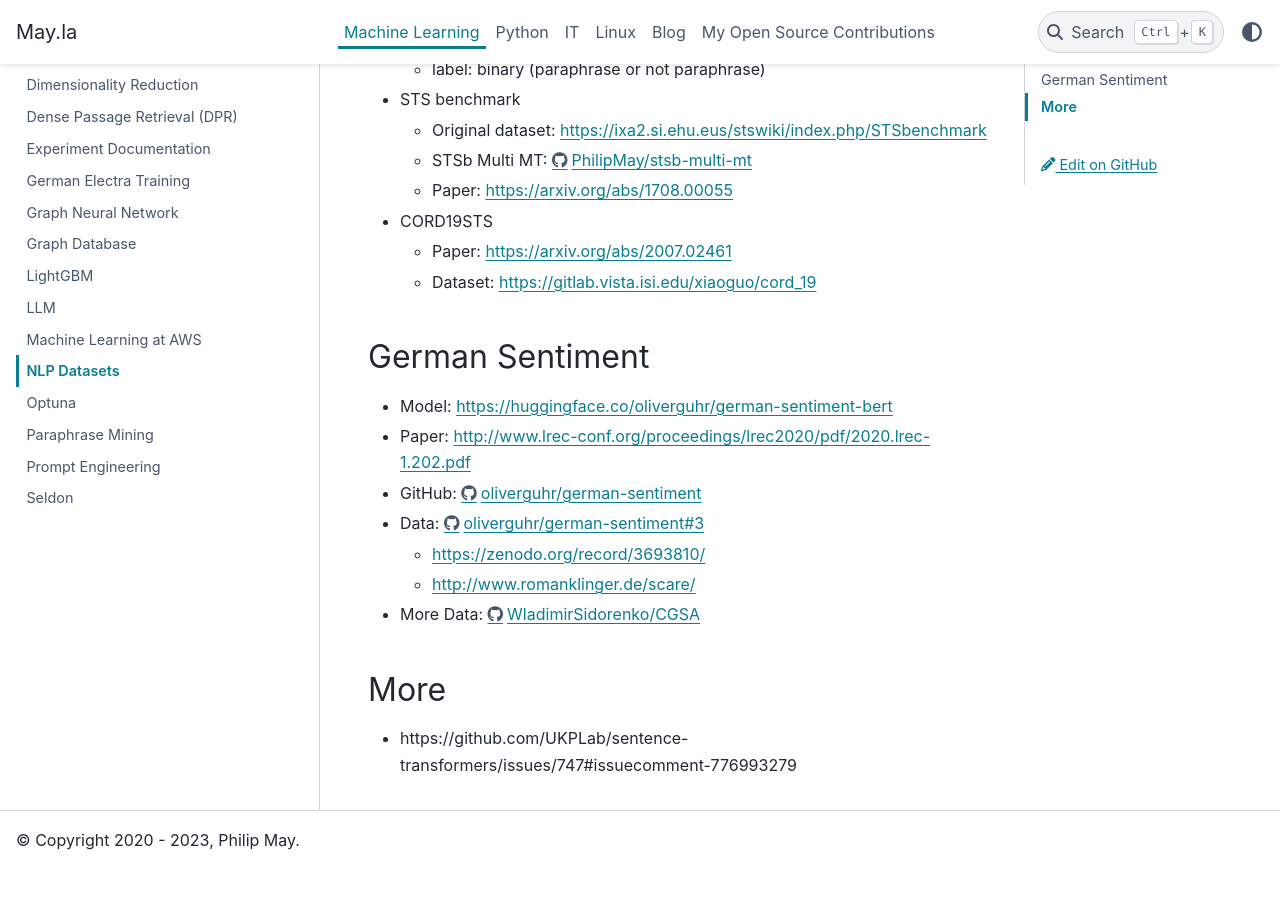
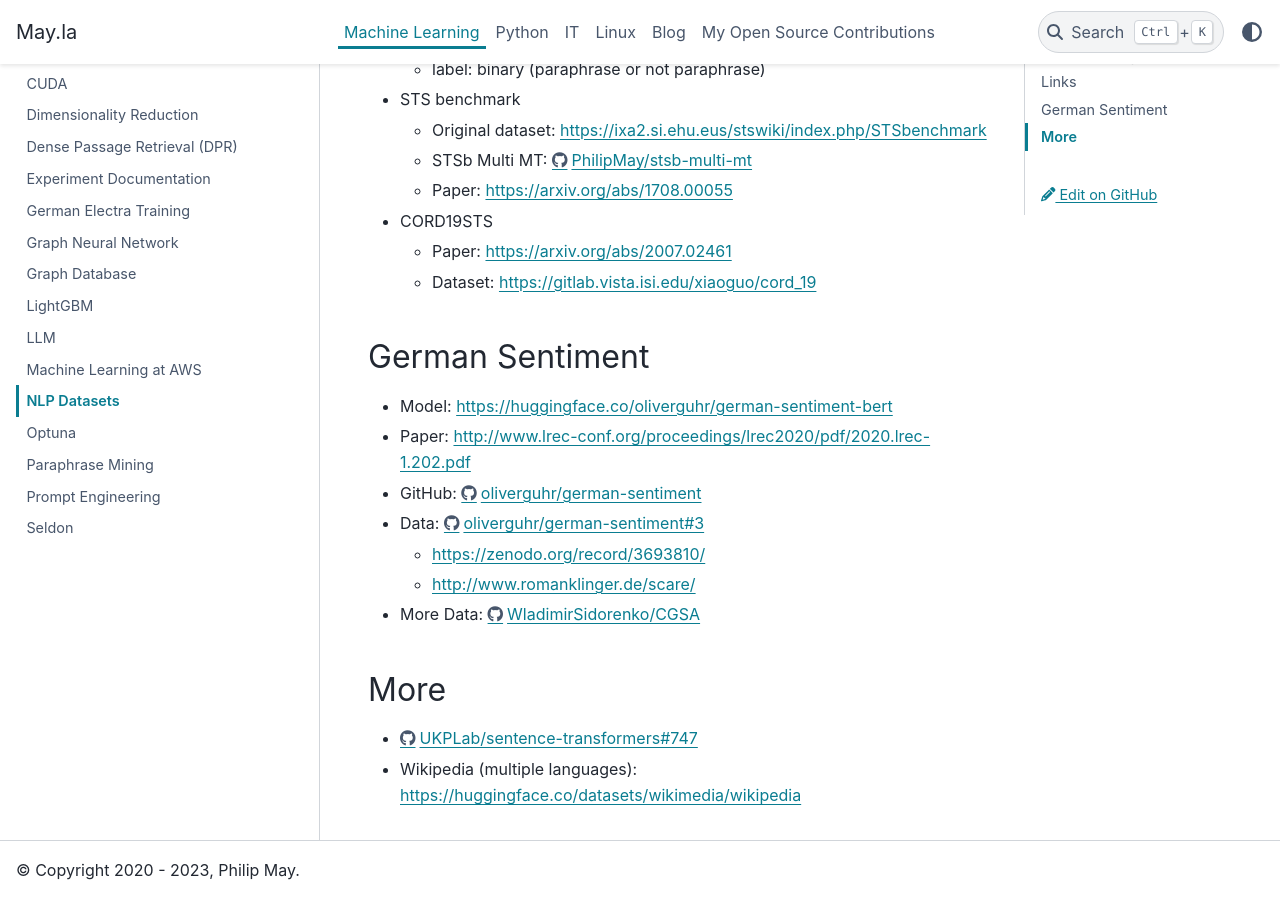
Before and after one commit to PhilipMay/PhilipMay_org, a Sphinx documentation site: the page built from source/machine-learning/nlp-datasets.md, in a window 1280 px wide and 900 px high, scrolled down 895 px. Built offline with Sphinx 7.4.7 and the PyData theme 0.15.4, drawn with Linux system fonts in a browser that asks for light colours; before the commit the page ends 1764 px from its top, so only the background shows below that.

Commit message:
Update NLP dataset links

```diff
--- a/source/machine-learning/nlp-datasets.md
+++ b/source/machine-learning/nlp-datasets.md
@@ -43,4 +43,5 @@
 
 ## More
 
-- https://github.com/UKPLab/sentence-transformers/issues/747#issuecomment-776993279
+- <https://github.com/UKPLab/sentence-transformers/issues/747#issuecomment-776993279>
+- Wikipedia (multiple languages): <https://huggingface.co/datasets/wikimedia/wikipedia>
```
